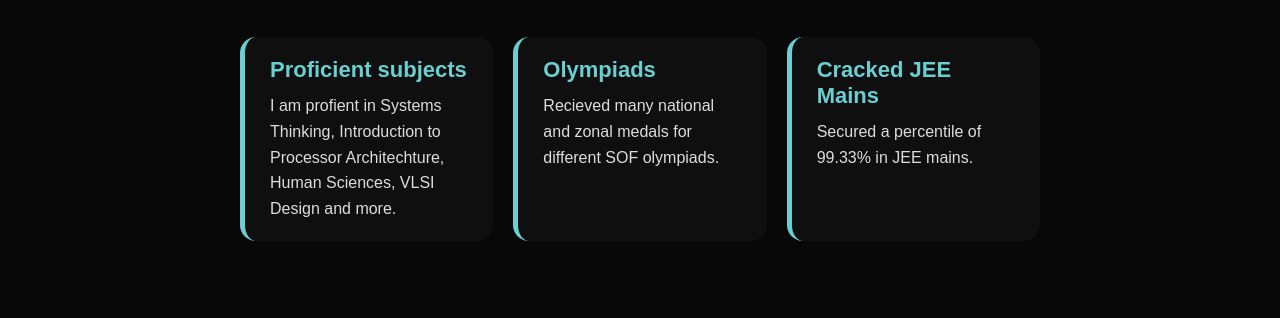
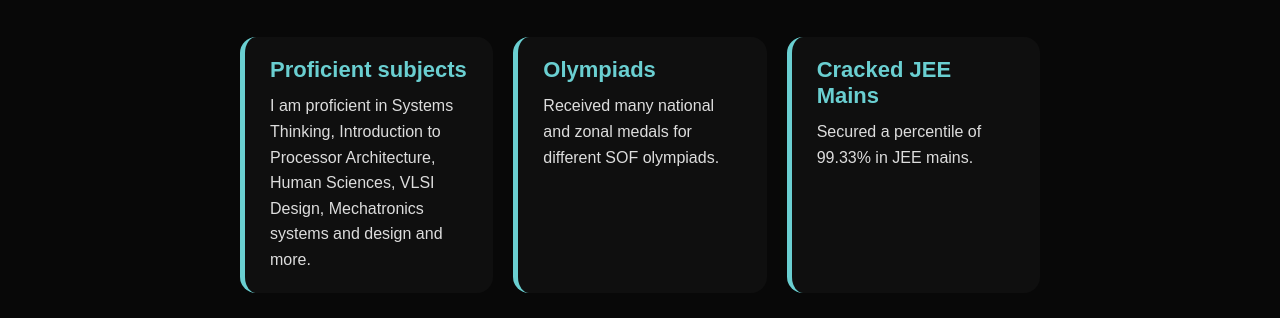
Before and after one commit to garimamittal13/garimamittal13.github.io, a plain HTML site: page index.html in a window 1280 px wide. Shown: the part 4036-4354 px from the top of the page. Drawn offline with Linux system fonts and the light colour scheme.

Commit message:
Update index.html

```diff
--- a/index.html
+++ b/index.html
@@ -120,11 +120,11 @@
             <div class="achievement-list">
                 <div class="achievement-item">
                     <h3>Proficient subjects</h3>
-                    <p>I am profient in Systems Thinking, Introduction to Processor Architechture, Human Sciences, VLSI Design and more.</p>
+                    <p>I am proficient in Systems Thinking, Introduction to Processor Architecture, Human Sciences, VLSI Design, Mechatronics systems and design and more.</p>
                 </div>
                 <div class="achievement-item">
                     <h3>Olympiads</h3>
-                    <p>Recieved many national and zonal medals for different SOF olympiads.</p>
+                    <p>Received many national and zonal medals for different SOF olympiads.</p>
                 </div>
                 <div class="achievement-item">
                     <h3>Cracked JEE Mains</h3>
```
